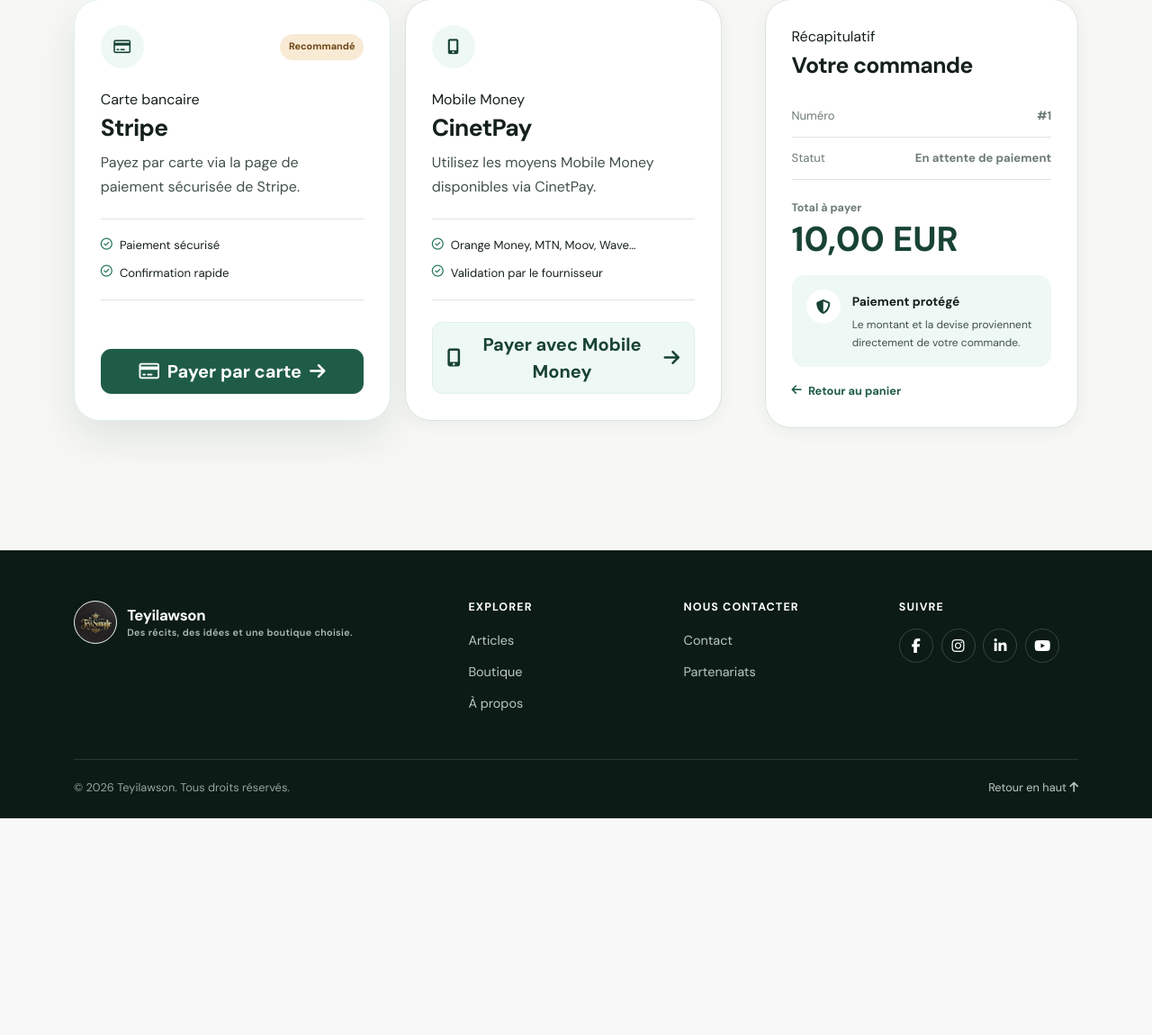
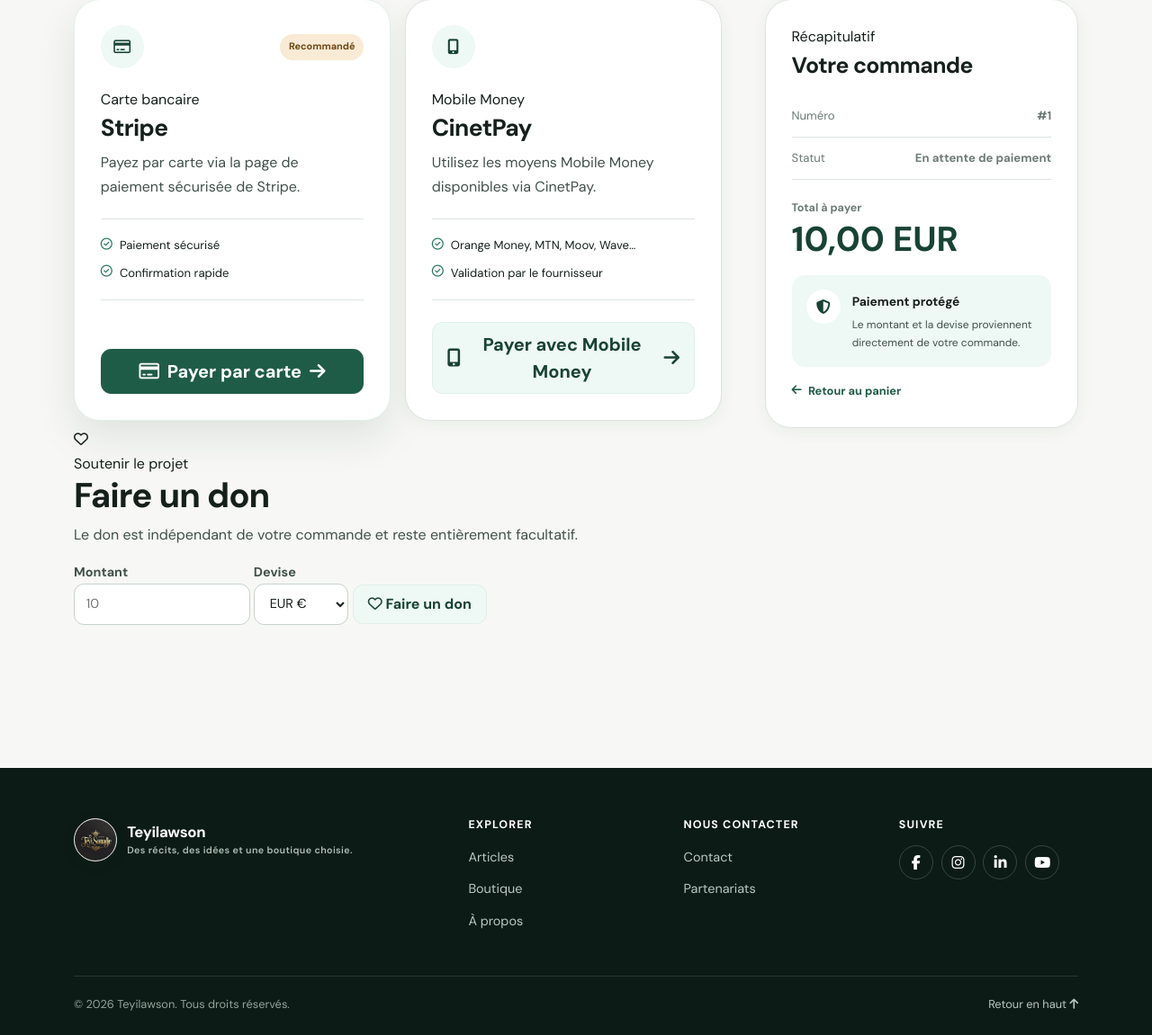
Before and after one commit to teyi12/my_blog, a Django app: page /payments/choice/1/ in a window 1280 px wide. Shown: the part 507-1658 px from the top of the page at 90% size. Before the commit the page ends 1417 px from the top, so only its background shows below. Run offline with Django 5.2, Linux system fonts and the light colour scheme; a user stored in the database is signed in; tables that the repository leaves empty hold one stand-in row (values such as "Sample post").

Commit message:
style: restore donation option separately from order payment

```diff
--- a/payments/templates/payments/choice.html
+++ b/payments/templates/payments/choice.html
@@ -5,6 +5,7 @@
 
 {% block styles %}
 <link rel="stylesheet" href="{% static 'css/payment-choice.css' %}">
+<link rel="stylesheet" href="{% static 'css/payment-donation.css' %}">
 {% endblock %}
 
 {% block contenu %}
@@ -108,5 +109,35 @@
       </a>
     </aside>
   </div>
+
+  <section class="payment-donation" aria-labelledby="donation-title">
+    <div class="payment-donation-copy">
+      <span class="payment-donation-icon"><i class="fa-regular fa-heart" aria-hidden="true"></i></span>
+      <div>
+        <span class="eyebrow">Soutenir le projet</span>
+        <h2 id="donation-title">Faire un don</h2>
+        <p>Le don est indépendant de votre commande et reste entièrement facultatif.</p>
+      </div>
+    </div>
+    <form action="{% url 'payments:create_donation_checkout' %}" method="post" class="payment-donation-form">
+      {% csrf_token %}
+      <label>
+        <span>Montant</span>
+        <input type="number" name="amount" min="1" step="1" required placeholder="10">
+      </label>
+      <label>
+        <span>Devise</span>
+        <select name="currency">
+          <option value="eur">EUR €</option>
+          <option value="usd">USD $</option>
+          <option value="xof">XOF CFA</option>
+          <option value="xaf">XAF CFA</option>
+        </select>
+      </label>
+      <button type="submit" class="btn btn-soft">
+        <i class="fa-regular fa-heart" aria-hidden="true"></i> Faire un don
+      </button>
+    </form>
+  </section>
 </section>
 {% endblock %}
```
